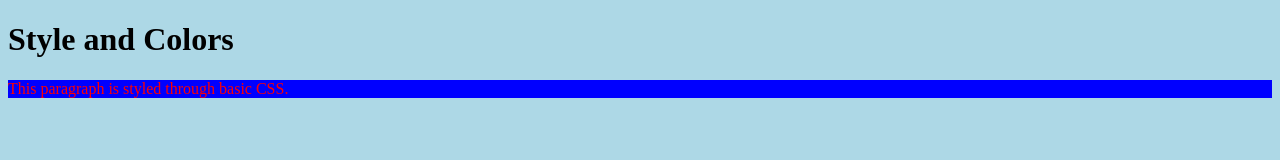
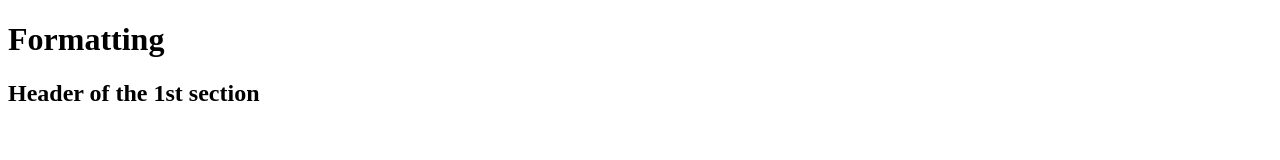
Before and after one commit to SJ-Calderon/HTML-Tutorial, a plain HTML site: page index.html in a window 1280 px wide. Drawn offline with Linux system fonts and the light colour scheme.

Commit message:
Formatting

```diff
--- a/index.html
+++ b/index.html
@@ -7,10 +7,36 @@
     </head>
 
     <!-- The style attribute is used to insert CSS to the HTML object -->
-    <body style="background-color: lightblue;">
-        <h1>Style and Colors</h1>
+    <body>
+        <!-- Defines the section at the top of the page -->
+        <header>
+            <!-- Creates a naviagtion object -->
+            <nav>
 
-        <!-- This background-color attribute will overwrite the one from the body for this object -->
-        <p style="color:red; background-color: blue;">This paragraph is styled through basic CSS.</p>
+            </nav>
+        </header>
+
+        <!-- Defines the section in the middle of the page -->
+        <main>
+            <h1>Formatting</h1>
+
+            <!-- Specifies a self-contained composition of a page -->
+            <article>
+                <!-- Used to break up portions of a page -->
+                <section>
+                    <h2>Header of the 1st section</h2>
+
+                    <!-- Specifies content that isn't directly related to the main content -->
+                    <aside>
+
+                    </aside>
+                </section>
+            </article>
+        </main>
+
+        <!-- Defines the section at the bottom of the page -->
+        <footer>
+
+        </footer>
     </body>
 </html>
```
